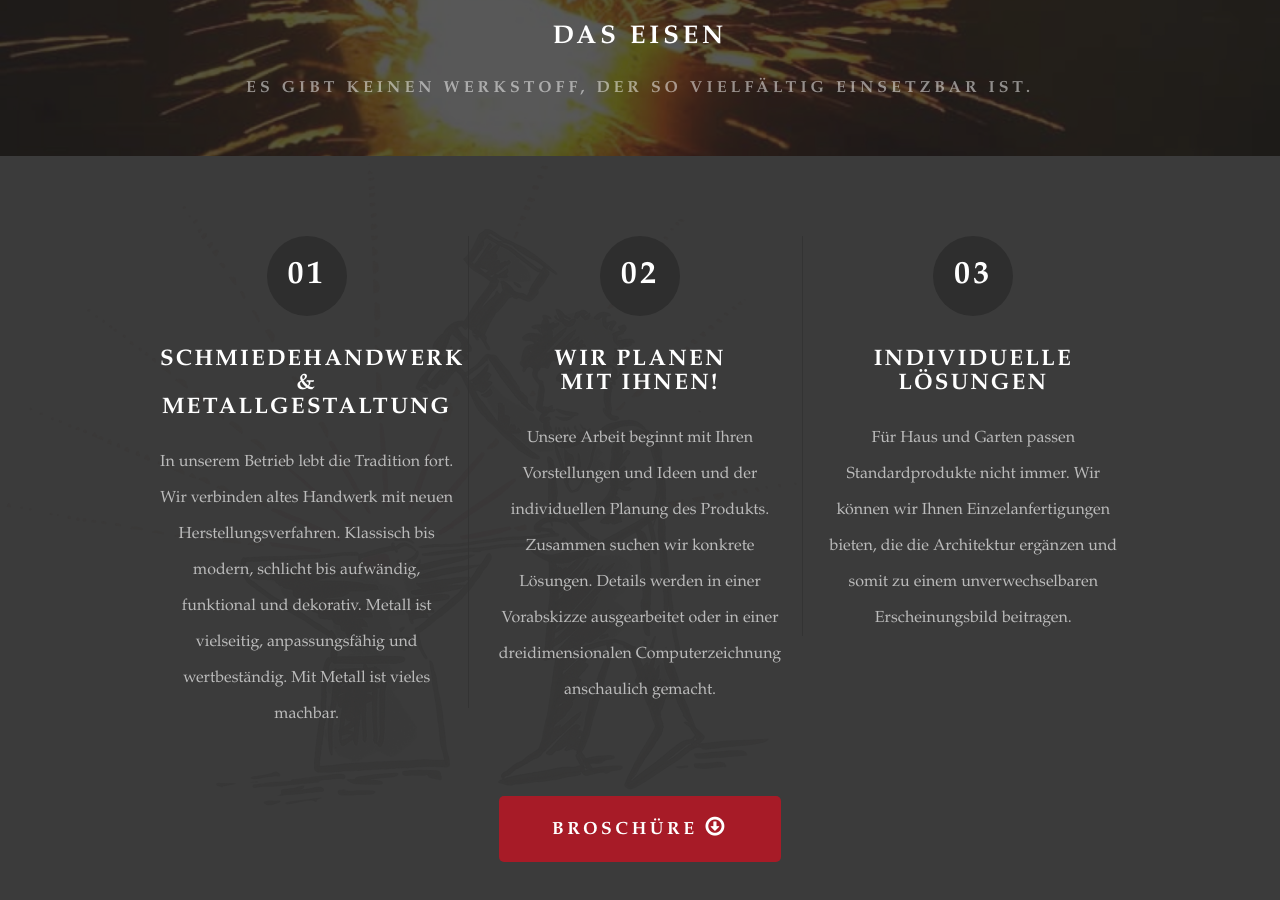
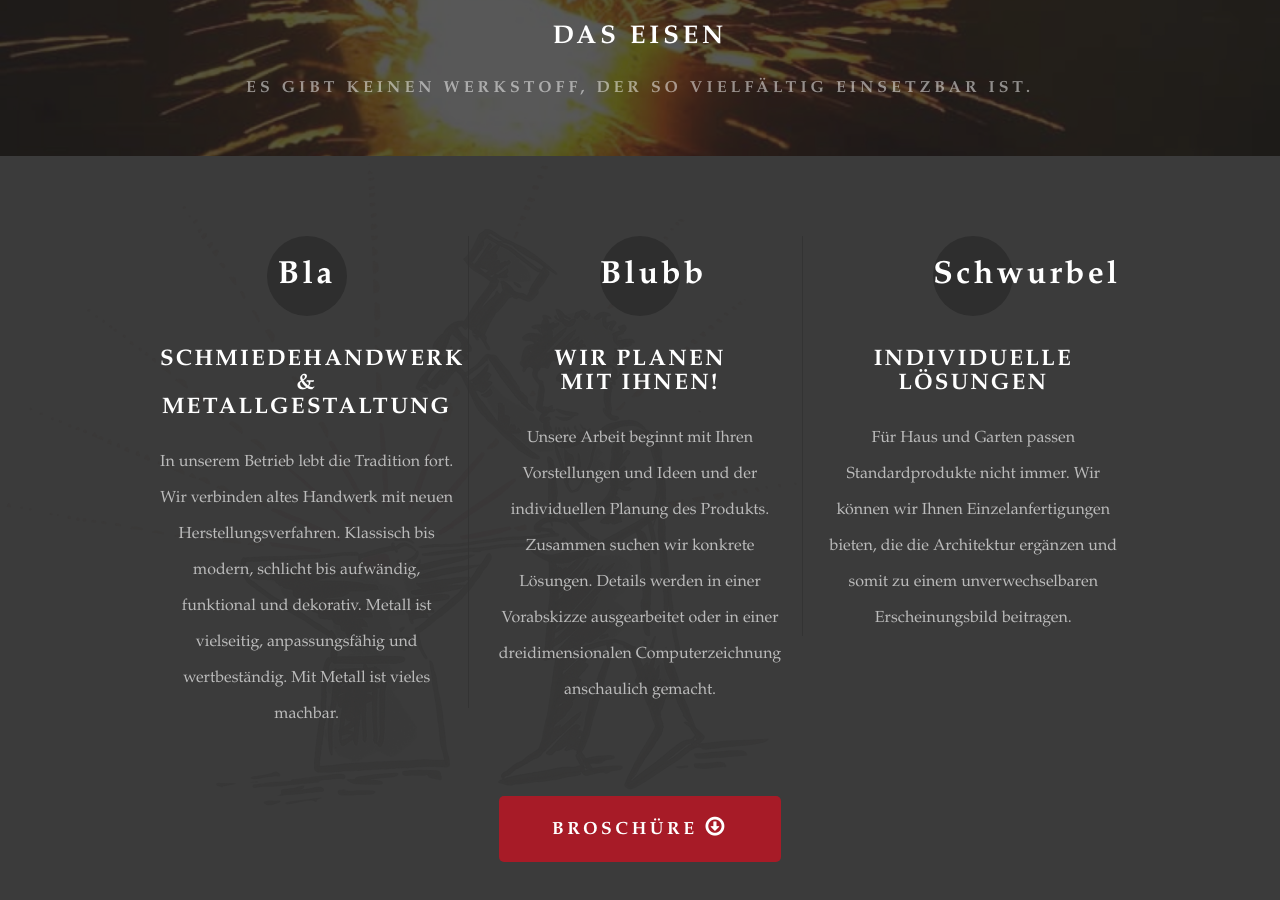
Before and after one commit to pilzschmiede/pilzschmiede.github.io, a Jekyll site: the page built from index.html, in a window 1280 px wide and 900 px high, scrolled down 455 px. Built offline with Jekyll 4.4.1, drawn with Linux system fonts in a browser that asks for light colours; some web fonts are replaced; the list of posts is cut into pages by our own code.

Commit message:
123 geändert

```diff
--- a/index.html
+++ b/index.html
@@ -20,7 +20,7 @@ class: homepage
 			<div id="intro" class="container">
 				<div class="row">
 					<section class="4u">
-						<span class="number">01</span>
+						<span class="number">Bla</span>
 						<header>
 							<h2>Schmiedehandwerk &<br> Metallgestaltung</h2>
 						</header>
@@ -28,14 +28,14 @@ class: homepage
 Klassisch bis modern, schlicht bis aufwändig, funktional und dekorativ. Metall ist vielseitig, anpassungsfähig und wertbeständig. Mit Metall ist vieles machbar. </p>
 					</section>
 					<section class="4u">
-						<span class="number">02</span>
+						<span class="number">Blubb</span>
 						<header>
 							<h2>Wir planen <br>mit Ihnen!</h2>
 						</header>
 						<p>Unsere Arbeit beginnt mit Ihren Vorstellungen und Ideen und der individuellen Planung des Produkts. Zusammen suchen wir konkrete Lösungen. Details werden in einer Vorabskizze ausgearbeitet oder in einer dreidimensionalen Computerzeichnung anschaulich gemacht. </p>
 					</section>
 					<section class="4u">
-						<span class="number">03</span>
+						<span class="number">Schwurbel</span>
 						<header>
 							<h2>Individuelle <br>Lösungen</h2>
 						</header>
```
